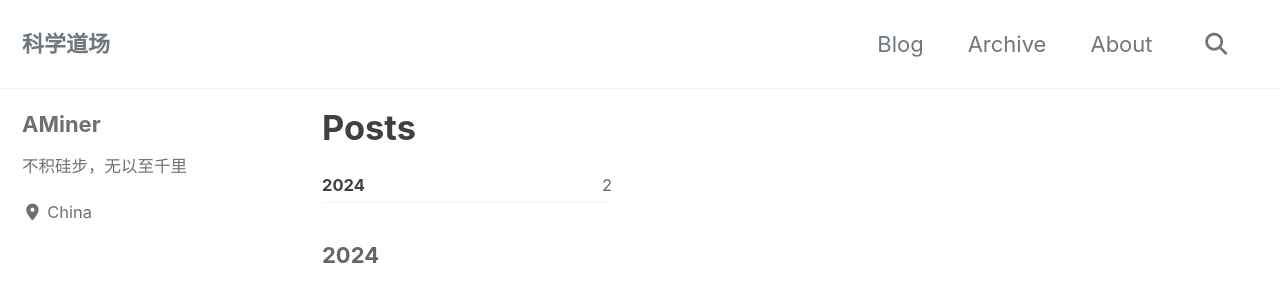
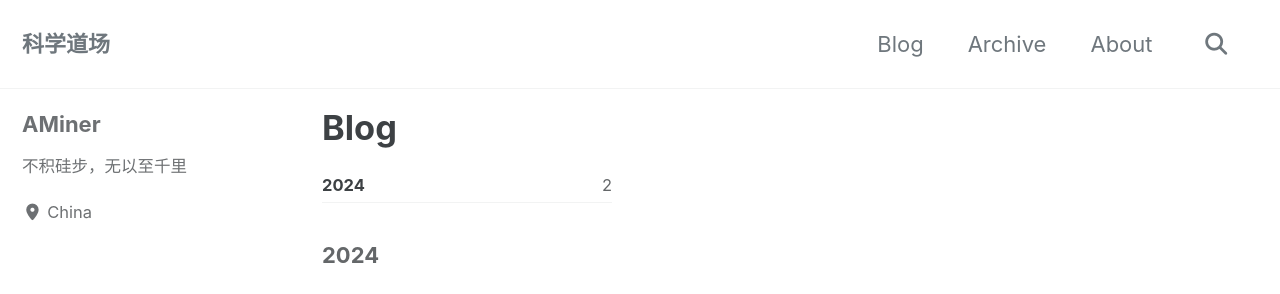
Before and after one commit to science-dojo/science-dojo.github.io, a Jekyll site: the page built from _pages/year-archive.md, in a window 1280 px wide. Shown: the top 294 px of the page. Built offline with Jekyll 4.4.1, drawn with Linux system fonts in a browser that asks for light colours; cached includes are drawn as plain includes.

Commit message:
change blog title

```diff
--- a/_pages/year-archive.md
+++ b/_pages/year-archive.md
@@ -1,5 +1,5 @@
 ---
-title: "Posts"
+title: "Blog"
 permalink: /year-archive/
 layout: posts
 author_profile: true
```
Also changed, not shown: _posts/2024-07-07-quick-select.md (+0 -1 lines).
